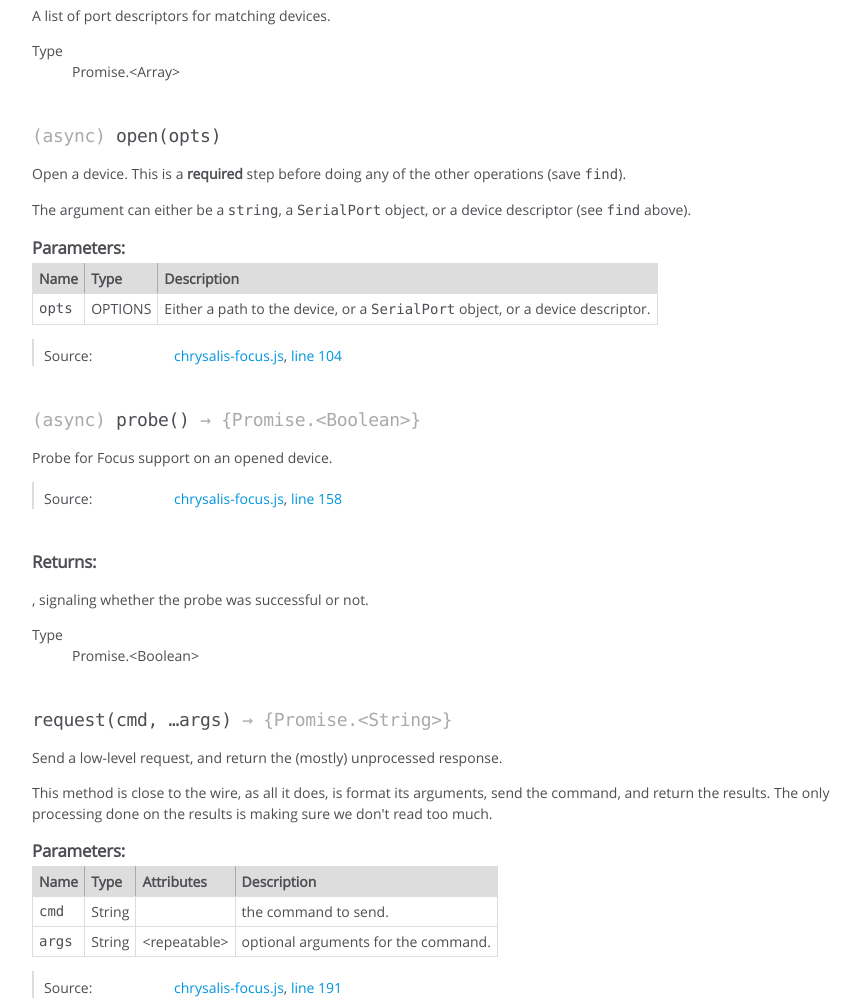
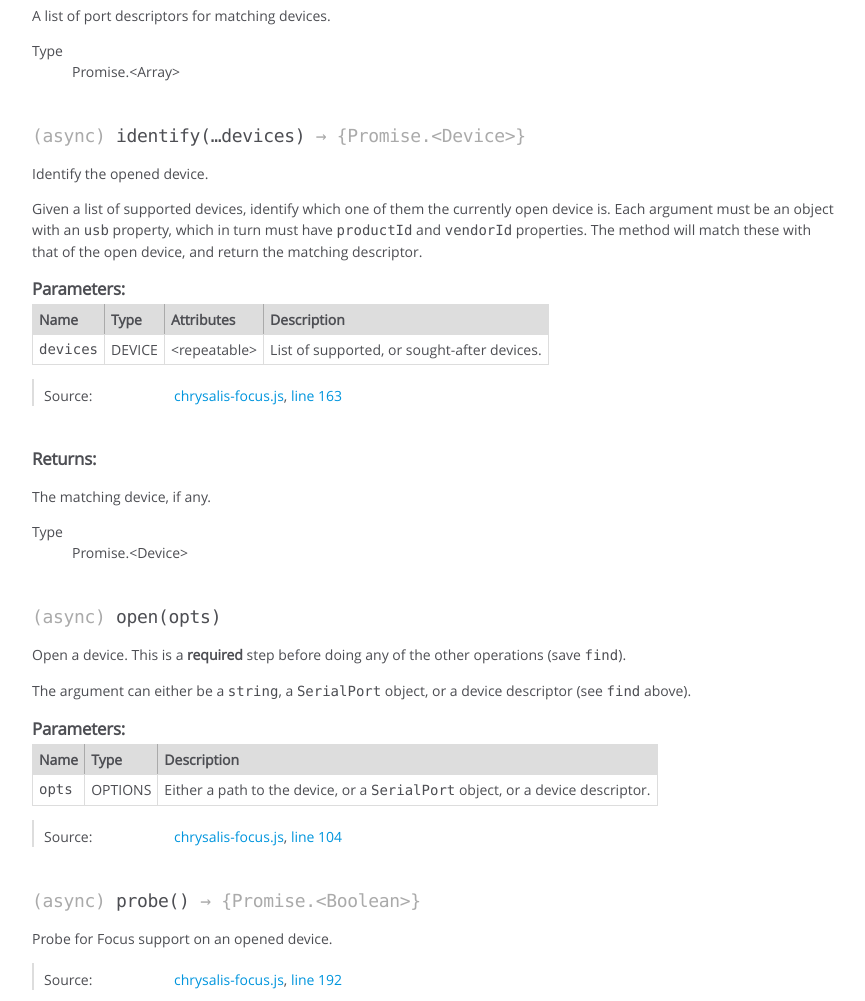
Before and after one commit to Lepidopterarium/chrysalis-focus, a plain HTML site: page Focus.html in a window 1280 px wide. Shown: the part 2280-3281 px from the top of the page, without its empty margins (0-865 px from the left). Drawn offline with Linux system fonts and the light colour scheme.

Commit message:
Deploy Lepidopterarium/chrysalis-focus to github.com/Lepidopterarium/chrysalis-focus.git:gh-pages

```diff
--- a/Focus.html
+++ b/Focus.html
@@ -264,7 +264,7 @@ name-value pairs.</p></td>
 
     <dt class="tag-source">Source:</dt>
     <dd class="tag-source"><ul class="dummy"><li>
-        <a href="chrysalis-focus.js.html">chrysalis-focus.js</a>, <a href="chrysalis-focus.js.html#line265">line 265</a>
+        <a href="chrysalis-focus.js.html">chrysalis-focus.js</a>, <a href="chrysalis-focus.js.html#line299">line 299</a>
     </li></ul></dd>
 
 
@@ -532,7 +532,7 @@ through the registered handler. If it isn't known, falls back to
 
     <dt class="tag-source">Source:</dt>
     <dd class="tag-source"><ul class="dummy"><li>
-        <a href="chrysalis-focus.js.html">chrysalis-focus.js</a>, <a href="chrysalis-focus.js.html#line239">line 239</a>
+        <a href="chrysalis-focus.js.html">chrysalis-focus.js</a>, <a href="chrysalis-focus.js.html#line273">line 273</a>
     </li></ul></dd>
 
 
@@ -787,6 +787,178 @@ devices.</p>
 
 
 
+    <h4 class="name" id="identify"><span class="type-signature">(async) </span>identify<span class="signature">(&hellip;devices)</span><span class="type-signature"> &rarr; {Promise.&lt;Device>}</span></h4>
+
+
+
+
+
+
+<div class="description">
+    <p>Identify the opened device.</p>
+<p>Given a list of supported devices, identify which one of them the currently open device is. Each argument must be an object with an <code>usb</code> property,
+which in turn must have <code>productId</code> and <code>vendorId</code> properties. The method
+will match these with that of the open device, and return the matching descriptor.</p>
+</div>
+
+
+
+
+
+
+
+
+
+    <h5>Parameters:</h5>
+
+
+<table class="params">
+    <thead>
+    <tr>
+
+        <th>Name</th>
+
+
+        <th>Type</th>
+
+
+        <th>Attributes</th>
+
+
+
+
+        <th class="last">Description</th>
+    </tr>
+    </thead>
+
+    <tbody>
+
+
+        <tr>
+
+                <td class="name"><code>devices</code></td>
+
+
+            <td class="type">
+
+
+<span class="param-type">DEVICE</span>
+
+
+
+            </td>
+
+
+                <td class="attributes">
+
+
+
+
+
+                    &lt;repeatable><br>
+
+                </td>
+
+
+
+
+            <td class="description last"><p>List of supported, or sought-after devices.</p></td>
+        </tr>
+
+
+    </tbody>
+</table>
+
+
+
+
+
+
+<dl class="details">
+
+
+
+
+
+
+
+
+
+
+
+
+
+
+
+
+
+
+
+
+
+
+
+
+
+
+    <dt class="tag-source">Source:</dt>
+    <dd class="tag-source"><ul class="dummy"><li>
+        <a href="chrysalis-focus.js.html">chrysalis-focus.js</a>, <a href="chrysalis-focus.js.html#line163">line 163</a>
+    </li></ul></dd>
+
+
+
+
+
+
+
+</dl>
+
+
+
+
+
+
+
+
+
+
+
+
+
+<h5>Returns:</h5>
+
+
+<div class="param-desc">
+    <p>The matching device, if any.</p>
+</div>
+
+
+
+<dl>
+    <dt>
+        Type
+    </dt>
+    <dd>
+
+<span class="param-type">Promise.&lt;Device></span>
+
+
+    </dd>
+</dl>
+
+
+
+
+
+
+
+
+
+
+
+
+
     <h4 class="name" id="open"><span class="type-signature">(async) </span>open<span class="signature">(opts)</span><span class="type-signature"></span></h4>
 
 
@@ -978,7 +1150,7 @@ object, or a device descriptor.</p></td>
 
     <dt class="tag-source">Source:</dt>
     <dd class="tag-source"><ul class="dummy"><li>
-        <a href="chrysalis-focus.js.html">chrysalis-focus.js</a>, <a href="chrysalis-focus.js.html#line158">line 158</a>
+        <a href="chrysalis-focus.js.html">chrysalis-focus.js</a>, <a href="chrysalis-focus.js.html#line192">line 192</a>
     </li></ul></dd>
 
 
@@ -1182,7 +1354,7 @@ done on the results is making sure we don't read too much.</p>
 
     <dt class="tag-source">Source:</dt>
     <dd class="tag-source"><ul class="dummy"><li>
-        <a href="chrysalis-focus.js.html">chrysalis-focus.js</a>, <a href="chrysalis-focus.js.html#line191">line 191</a>
+        <a href="chrysalis-focus.js.html">chrysalis-focus.js</a>, <a href="chrysalis-focus.js.html#line225">line 225</a>
     </li></ul></dd>
 
 
@@ -1267,7 +1439,7 @@ keyboard yet.</p>
 <br class="clear">
 
 <footer>
-    Documentation generated by <a href="https://github.com/jsdoc3/jsdoc">JSDoc 3.5.5</a> on Sun Dec 02 2018 11:47:46 GMT+0000 (Coordinated Universal Time)
+    Documentation generated by <a href="https://github.com/jsdoc3/jsdoc">JSDoc 3.5.5</a> on Mon Dec 03 2018 08:19:30 GMT+0000 (Coordinated Universal Time)
 </footer>
 
 <script> prettyPrint(); </script>
```
Also changed, not shown: chrysalis-focus.js.html (+35 -1 lines), index.html (+1 -1 lines).
